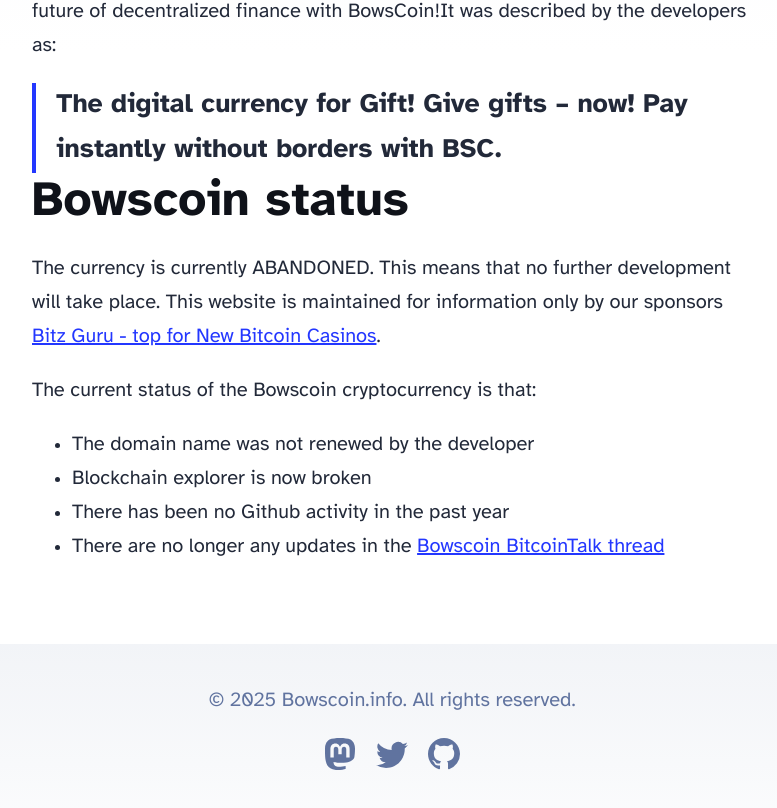
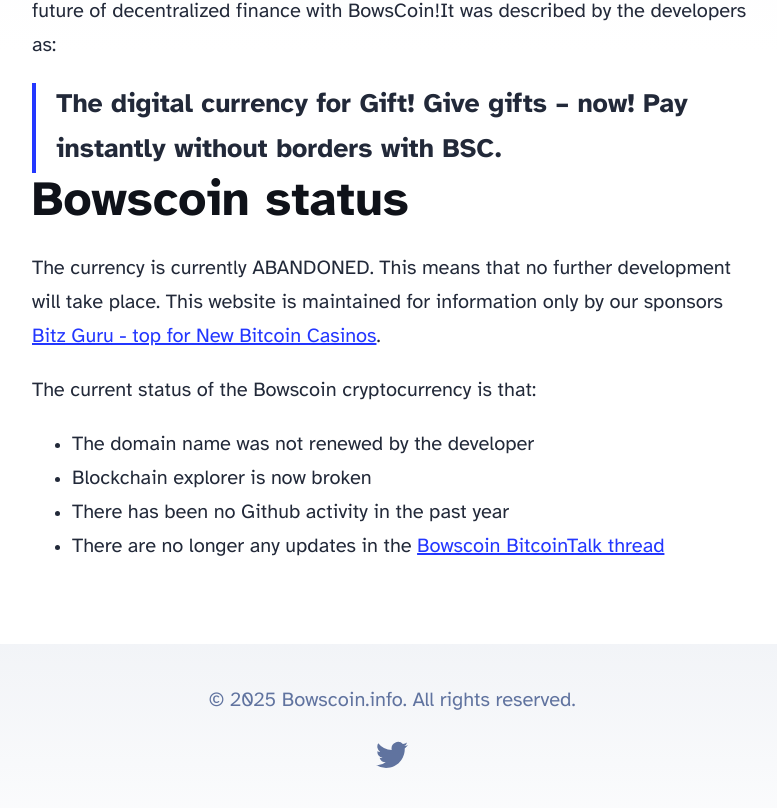
Before and after one commit to casinowizardry-design/astro-blog-starter-template, an Astro site: page / in a window 1280 px wide. Shown: the part 548-1356 px from the top of the page, without its empty margins (248-1025 px from the left). Built offline with nearby package versions, Linux system fonts and the light colour scheme; Astro itself is replaced by a stand-in of ours.

Commit message:
Update Footer.astro

```diff
--- a/src/components/Footer.astro
+++ b/src/components/Footer.astro
@@ -6,34 +6,11 @@ const today = new Date();
 	&copy; {today.getFullYear()} Bowscoin.info. All rights reserved.
 	<div class="social-links">
 		<a href="https://x.com/BowscoinBSC" target="_blank">
-			<span class="sr-only">Follow Bowscoin on X</span>
-			<svg
-				viewBox="0 0 16 16"
-				aria-hidden="true"
-				width="32"
-				height="32"
-				astro-icon="social/twitter"
-				><path
-					fill="currentColor"
-					d="M11.19 12.195c2.016-.24 3.77-1.475 3.99-2.603.348-1.778.32-4.339.32-4.339 0-3.47-2.286-4.488-2.286-4.488C12.062.238 10.083.017 8.027 0h-.05C5.92.017 3.942.238 2.79.765c0 0-2.285 1.017-2.285 4.488l-.002.662c-.004.64-.007 1.35.011 2.091.083 3.394.626 6.74 3.78 7.57 1.454.383 2.703.463 3.709.408 1.823-.1 2.847-.647 2.847-.647l-.06-1.317s-1.303.41-2.767.36c-1.45-.05-2.98-.156-3.215-1.928a3.614 3.614 0 0 1-.033-.496s1.424.346 3.228.428c1.103.05 2.137-.064 3.188-.189zm1.613-2.47H11.13v-4.08c0-.859-.364-1.295-1.091-1.295-.804 0-1.207.517-1.207 1.541v2.233H7.168V5.89c0-1.024-.403-1.541-1.207-1.541-.727 0-1.091.436-1.091 1.296v4.079H3.197V5.522c0-.859.22-1.541.66-2.046.456-.505 1.052-.764 1.793-.764.856 0 1.504.328 1.933.983L8 4.39l.417-.695c.429-.655 1.077-.983 1.934-.983.74 0 1.336.259 1.791.764.442.505.661 1.187.661 2.046v4.203z"
-				></path></svg
-			>
-		</a>
-		<a href="https://twitter.com/astrodotbuild" target="_blank">
-			<span class="sr-only">Follow Astro on Twitter</span>
+			<span class="sr-only">Follow Astro on X</span>
 			<svg viewBox="0 0 16 16" aria-hidden="true" width="32" height="32" astro-icon="social/twitter"
 				><path
 					fill="currentColor"
 					d="M5.026 15c6.038 0 9.341-5.003 9.341-9.334 0-.14 0-.282-.006-.422A6.685 6.685 0 0 0 16 3.542a6.658 6.658 0 0 1-1.889.518 3.301 3.301 0 0 0 1.447-1.817 6.533 6.533 0 0 1-2.087.793A3.286 3.286 0 0 0 7.875 6.03a9.325 9.325 0 0 1-6.767-3.429 3.289 3.289 0 0 0 1.018 4.382A3.323 3.323 0 0 1 .64 6.575v.045a3.288 3.288 0 0 0 2.632 3.218 3.203 3.203 0 0 1-.865.115 3.23 3.23 0 0 1-.614-.057 3.283 3.283 0 0 0 3.067 2.277A6.588 6.588 0 0 1 .78 13.58a6.32 6.32 0 0 1-.78-.045A9.344 9.344 0 0 0 5.026 15z"
-				></path></svg
-			>
-		</a>
-		<a href="https://github.com/withastro/astro" target="_blank">
-			<span class="sr-only">Go to Astro's GitHub repo</span>
-			<svg viewBox="0 0 16 16" aria-hidden="true" width="32" height="32" astro-icon="social/github"
-				><path
-					fill="currentColor"
-					d="M8 0C3.58 0 0 3.58 0 8c0 3.54 2.29 6.53 5.47 7.59.4.07.55-.17.55-.38 0-.19-.01-.82-.01-1.49-2.01.37-2.53-.49-2.69-.94-.09-.23-.48-.94-.82-1.13-.28-.15-.68-.52-.01-.53.63-.01 1.08.58 1.23.82.72 1.21 1.87.87 2.33.66.07-.52.28-.87.51-1.07-1.78-.2-3.64-.89-3.64-3.95 0-.87.31-1.59.82-2.15-.08-.2-.36-1.02.08-2.12 0 0 .67-.21 2.2.82.64-.18 1.32-.27 2-.27.68 0 1.36.09 2 .27 1.53-1.04 2.2-.82 2.2-.82.44 1.1.16 1.92.08 2.12.51.56.82 1.27.82 2.15 0 3.07-1.87 3.75-3.65 3.95.29.25.54.73.54 1.48 0 1.07-.01 1.93-.01 2.2 0 .21.15.46.55.38A8.012 8.012 0 0 0 16 8c0-4.42-3.58-8-8-8z"
 				></path></svg
 			>
 		</a>
```
